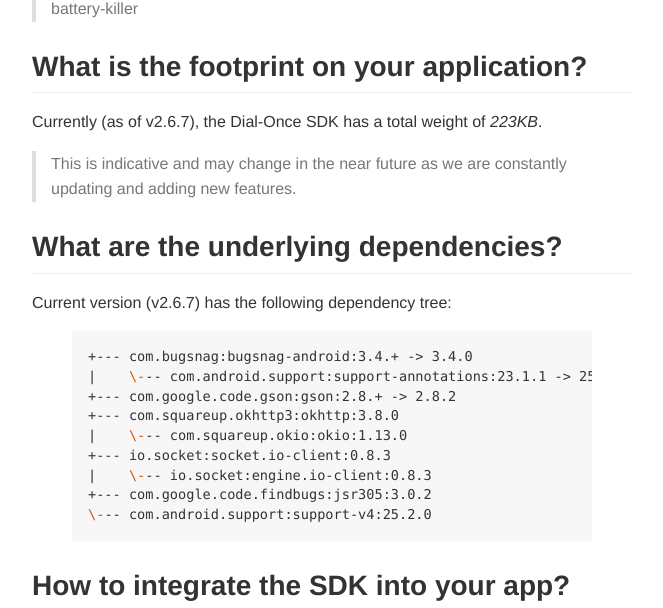
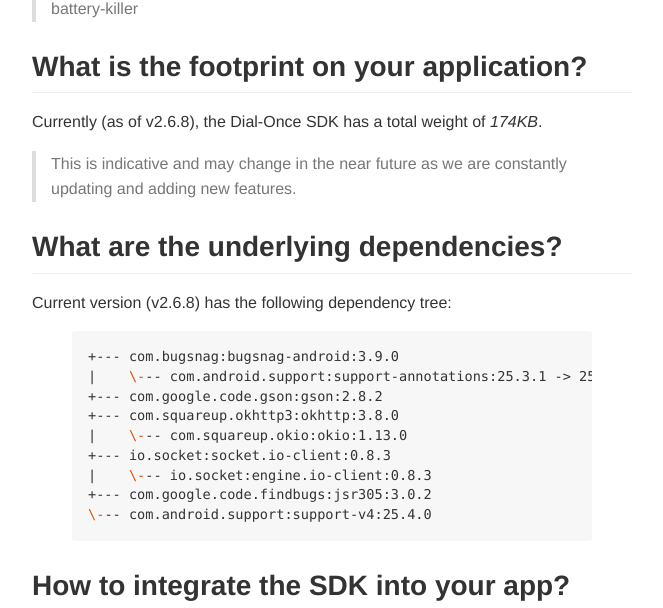
Before and after one commit to dialonce/dialonce.github.io, a Jekyll site: the page built from android/specs/index.md, in a window 1280 px wide and 900 px high, scrolled down 854 px. Shown: the part 147-755 px from the top of the window, without its empty margins (308-971 px from the left). Built offline with Jekyll 4.4.1, drawn with Linux system fonts in a browser that asks for light colours.

Commit message:
Updated docs according new Android SDK release 2.6.8

```diff
--- a/android/specs/index.md
+++ b/android/specs/index.md
@@ -32,24 +32,25 @@
 What is the footprint on your application?
 ------------------------------------------
 
-Currently (as of v2.6.7), the Dial-Once SDK has a total weight of *223KB*.
+Currently (as of v2.6.8), the Dial-Once SDK has a total weight of *174KB*.
 
 > This is indicative and may change in the near future as we are constantly updating and adding new features.
 
 What are the underlying dependencies?
 ------------------------------------------
 
-Current version (v2.6.7) has the following dependency tree:
+Current version (v2.6.8) has the following dependency tree:
 {% highlight md %}
-+--- com.bugsnag:bugsnag-android:3.4.+ -> 3.4.0
-|    \--- com.android.support:support-annotations:23.1.1 -> 25.2.0
-+--- com.google.code.gson:gson:2.8.+ -> 2.8.2
++--- com.bugsnag:bugsnag-android:3.9.0
+|    \--- com.android.support:support-annotations:25.3.1 -> 25.4.0
++--- com.google.code.gson:gson:2.8.2
 +--- com.squareup.okhttp3:okhttp:3.8.0
 |    \--- com.squareup.okio:okio:1.13.0
 +--- io.socket:socket.io-client:0.8.3
 |    \--- io.socket:engine.io-client:0.8.3
 +--- com.google.code.findbugs:jsr305:3.0.2
-\--- com.android.support:support-v4:25.2.0
+\--- com.android.support:support-v4:25.4.0
+
 {% endhighlight %}
 
 How to integrate the SDK into your app?
```
Also changed, not shown: android/howto/index.md (+1 -1 lines).
